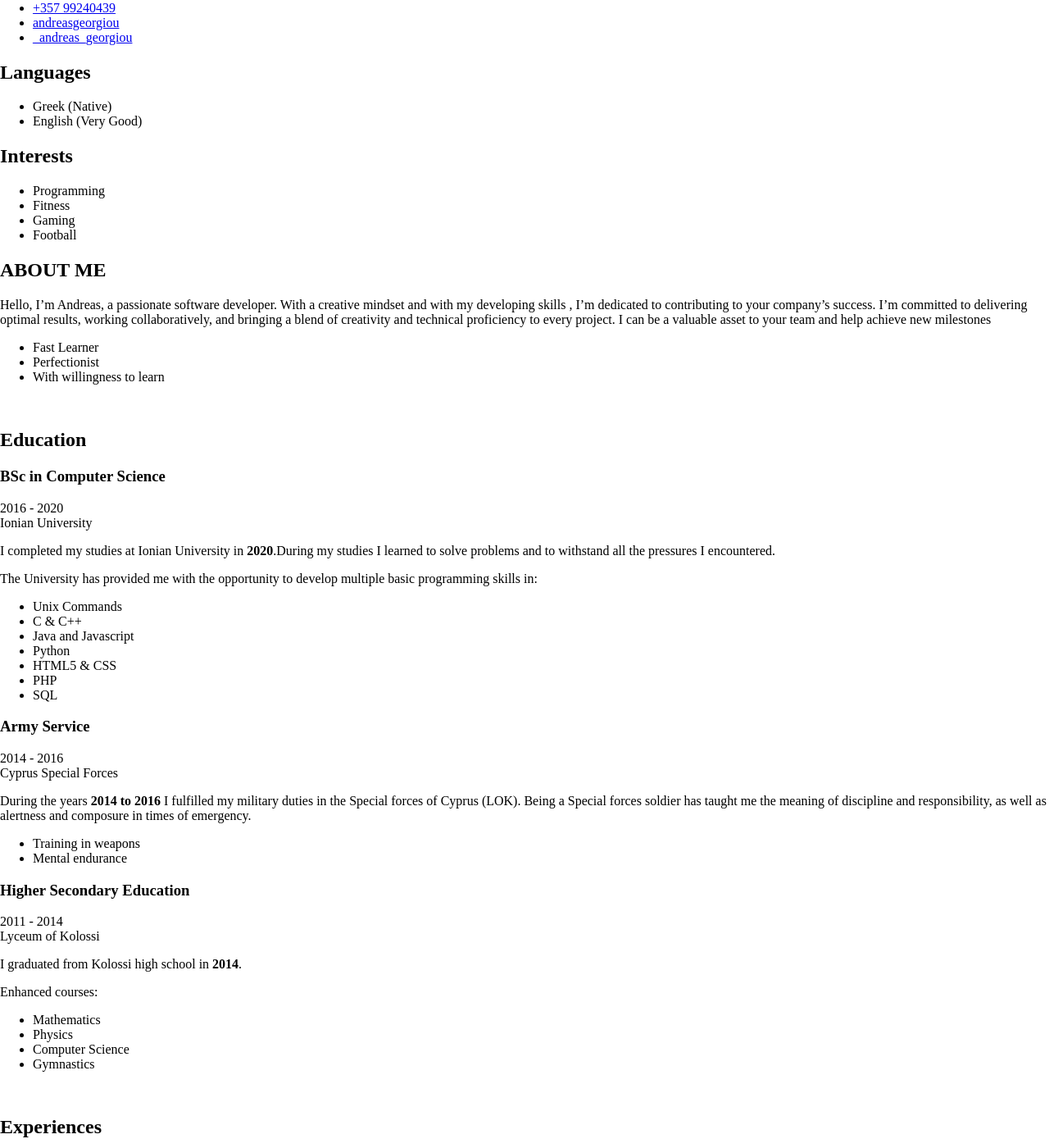
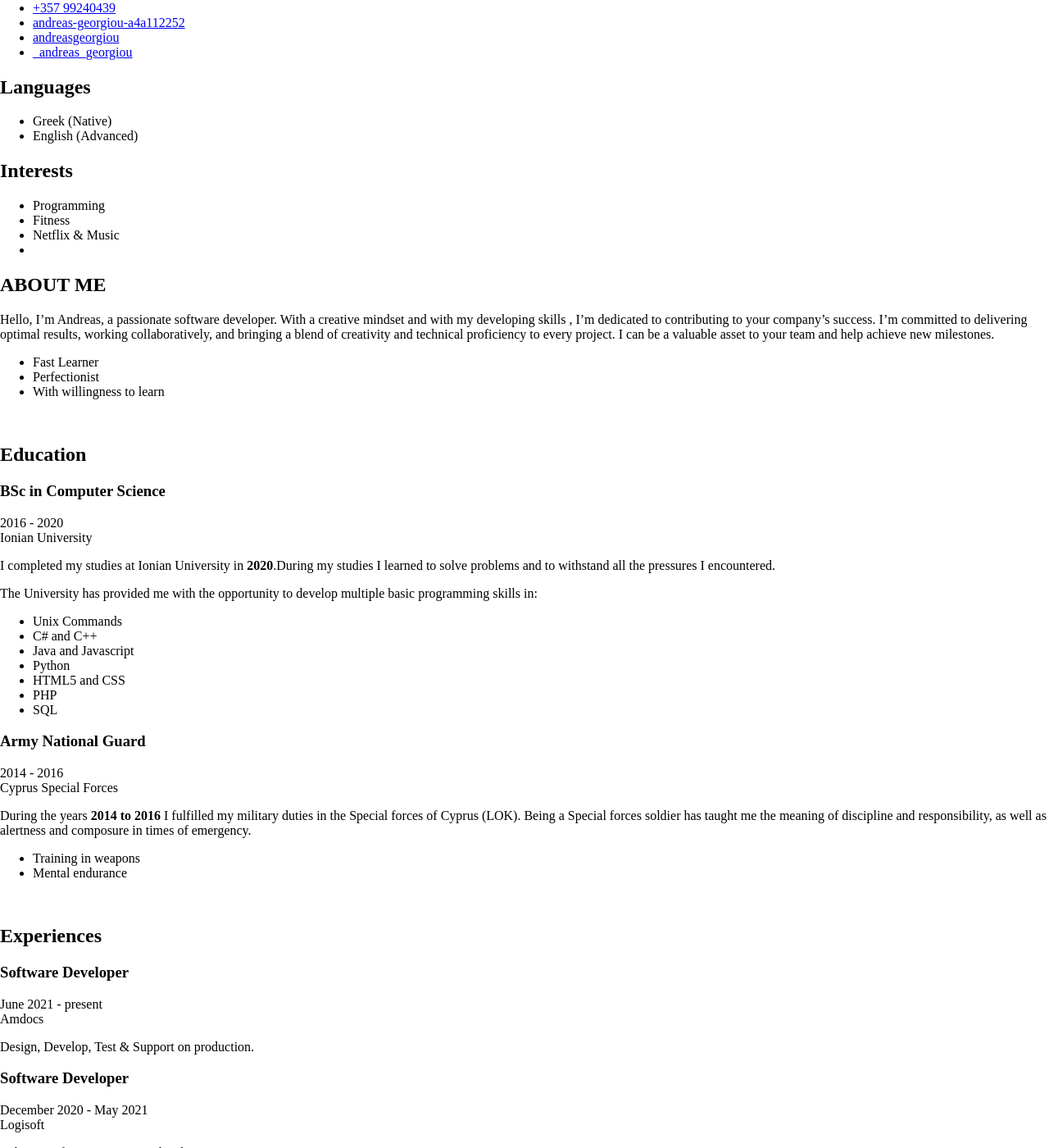
Before and after one commit to andreasgeorgiou/online-resume, a Jekyll site: the page built from index.html, in a window 1280 px wide and 1400 px high, scrolled down 2880 px. Shown: the whole window at 82% size. Built offline with Jekyll 4.4.1, drawn with Linux system fonts in a browser that asks for light colours; some of the changed lines change nothing that is shown; some of the changed text lies outside the part shown.

Commit message:
personal data updated

```diff
--- a/_data/data.yml
+++ b/_data/data.yml
@@ -27,7 +27,7 @@
 
     #website: andreasgeorgiou #do not add http://
 
-    # linkedin: alandoe
+    linkedin: andreas-georgiou-a4a112252
     github: andreasgeorgiou
     gitlab:
     bitbucket:
@@ -44,7 +44,7 @@
         level: Native
 
       - idiom: English
-        level: Very Good
+        level: Advanced
 
       #- idiom: Spanish
        # level: Professional
@@ -57,10 +57,10 @@
       - item: Fitness
         link:
 
-      - item: Gaming
+      - item: Netflix & Music
         link:
 
-      - item: Football
+      - item:
         link:
 
 career-profile:
@@ -68,7 +68,7 @@
     summary: |
      Hello, I'm Andreas, a passionate software developer. With a creative mindset and with my developing skills ,
      I'm dedicated to contributing to your company's success. I'm committed to delivering optimal results, working collaboratively,
-     and bringing a blend of creativity and technical proficiency to every project. I can be a valuable asset to your team and help achieve new milestones
+     and bringing a blend of creativity and technical proficiency to every project. I can be a valuable asset to your team and help achieve new milestones.
 
         - Fast Learner
         - Perfectionist
@@ -84,14 +84,14 @@
         The University has provided me with the opportunity to develop multiple basic programming skills in:
 
         - Unix Commands
-        - C & C++
+        - C# and C++
         - Java and Javascript
         - Python
-        - HTML5 & CSS
+        - HTML5 and CSS
         - PHP
         - SQL
 
-    - degree: Army Service
+    - degree: Army National Guard
       university: Cyprus Special Forces
       time: 2014 - 2016
       details: |
@@ -102,18 +102,18 @@
         - Training in weapons
         - Mental endurance
 
-    - degree: Higher Secondary Education
-      university: Lyceum of Kolossi
-      time: 2011 - 2014
-      details: |
-        I graduated from Kolossi high school in **2014**.
+    # - degree: Higher Secondary Education
+    #   university: Lyceum of Kolossi
+    #   time: 2011 - 2014
+    #   details: |
+    #     I graduated from Kolossi high school in **2014**.
 
-        Enhanced courses:
+    #     Enhanced courses:
 
-        - Mathematics
-        - Physics
-        - Computer Science
-        - Gymnastics
+    #     - Mathematics
+    #     - Physics
+    #     - Computer Science
+    #     - Gymnastics
 
 
 
@@ -219,26 +219,20 @@
    title: Skills &amp; Proficiency
 
    toolset:
-     - name: Linux
+     - name: Django (Python)
+       level: 99%
+
+     - name: ASP.NET (C#)
+       level: 99%
+
+     - name: IntelliJ IDEA (Java)
        level: 95%
 
-     - name: Python
-       level: 96%
-
-     - name: Java &amp; Javascript
+     - name: Frontend (HTML & Javascript & CSS)
        level: 95%
 
-     - name: SQL
-       level: 95%
-
-     - name: HTML & CSS
-       level: 85%
-
-     - name: C#
-       level: 90%
-
-     - name: C &amp; C++
-       level: 80%
+     - name: Database - SQL Developer
+       level: 99%
 
      - name: PHP
        level: 85%
```
